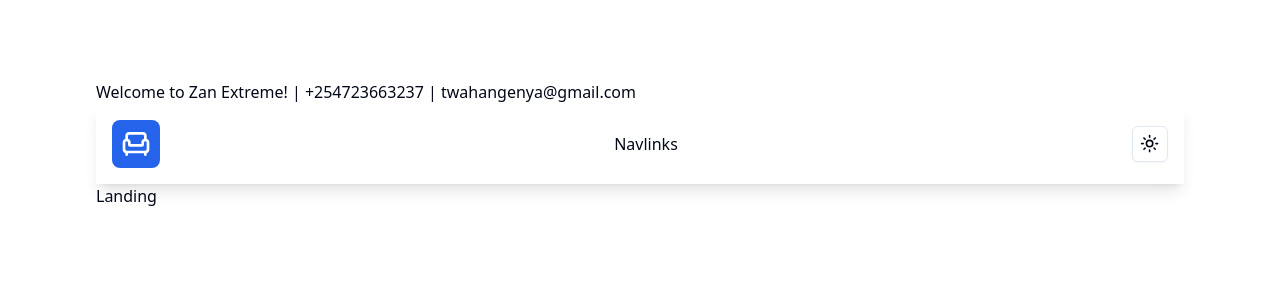
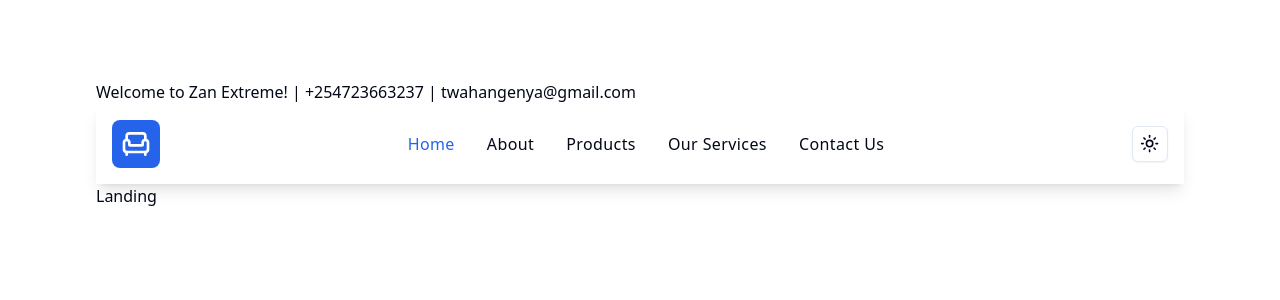
Before and after one commit to asnganje/zan-extreme-app, a React (Vite) app: page / in a window 1280 px wide. Shown: the top 300 px of the page. Built offline with nearby package versions, Linux system fonts and the light colour scheme.

Commit message:
Create navlinks component

```diff
--- a/src/components/Navlinks.tsx
+++ b/src/components/Navlinks.tsx
@@ -1,6 +1,23 @@
+import { links } from "@/utils"
+import { NavLink } from "react-router-dom"
+
 function Navlinks() {
   return (
-    <div>Navlinks</div>
+    <div className="hidden lg:flex justify-center items-center gap-x-8">
+      {
+        links.map((link)=> {
+          return <NavLink
+                  key={link.label}
+                  to={link.href}
+                  className={({isActive})=> {
+                    return `capitalize font-light tracking-wide hover:font-semibold ${isActive? 'text-primary' : ''}`
+                  }}
+                >
+                  {link.label}
+            </NavLink>
+        })
+      }
+    </div>
   )
 }
 export default Navlinks
```
